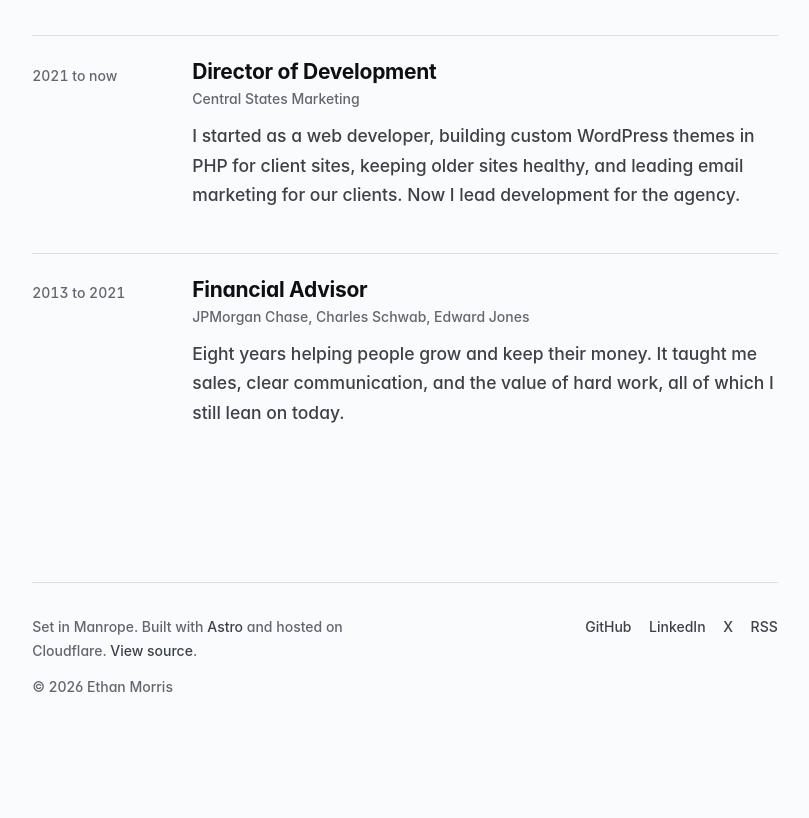
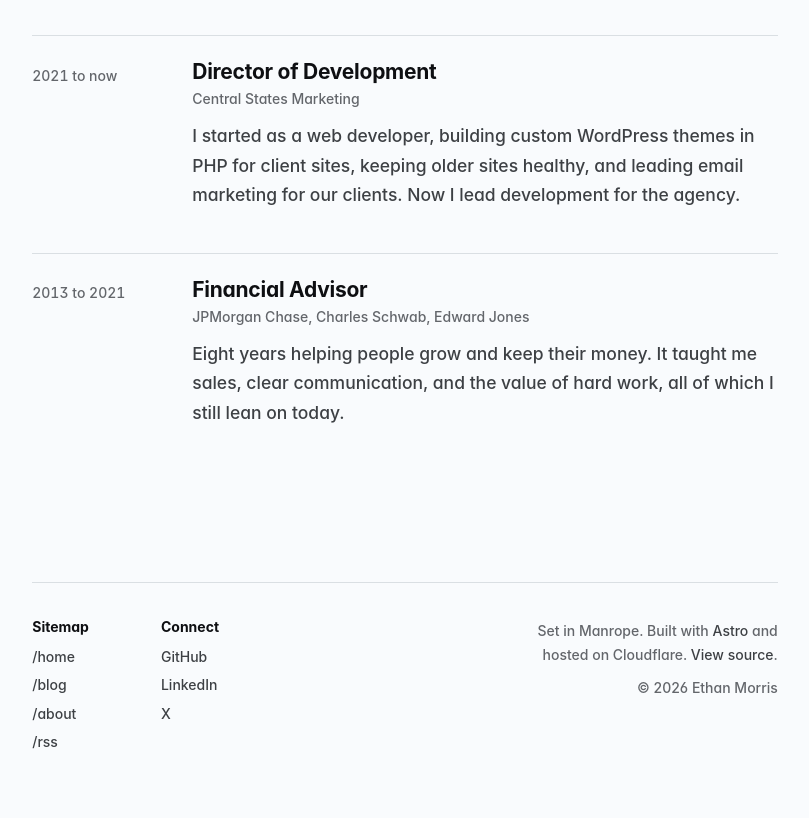
Before and after one commit to ethrmor/ethrmor-os, an Astro site: page /about in a window 1280 px wide. Shown: the part 1048-1866 px from the top of the page, without its empty margins (235-1044 px from the left). Before the commit the page ends 1802 px from the top, so only its background shows below. Built offline with nearby package versions, Linux system fonts and the light colour scheme; Astro itself is replaced by a stand-in of ours.

Commit message:
Footer: bring back Sitemap and Connect columns
Co-Authored-By: Claude Opus 5.5 <noreply@anthropic.com>

```diff
--- a/src/components/Footer.astro
+++ b/src/components/Footer.astro
@@ -2,48 +2,87 @@
 import { SOCIAL } from '../consts';
 
 const year = new Date().getFullYear();
+
+const sitemap = [
+	{ href: '/', label: '/home' },
+	{ href: '/blog', label: '/blog' },
+	{ href: '/about', label: '/about' },
+	{ href: '/rss.xml', label: '/rss' },
+];
+
+const connect = [
+	{ href: SOCIAL.github, label: 'GitHub' },
+	{ href: SOCIAL.linkedin, label: 'LinkedIn' },
+	{ href: SOCIAL.x, label: 'X' },
+];
 ---
 
 <footer class='layout-grid'>
 	<div class='inner'>
-		<p class='colophon'>
-			Set in Manrope. Built with <a href='https://astro.build'>Astro</a> and hosted on Cloudflare.{' '}
-			<a href='https://github.com/ethrmor/ethrmor-os'>View source</a>.
-		</p>
-		<ul class='elsewhere'>
-			<li><a href={SOCIAL.github} rel='me'>GitHub</a></li>
-			<li><a href={SOCIAL.linkedin} rel='me'>LinkedIn</a></li>
-			<li><a href={SOCIAL.x} rel='me'>X</a></li>
-			<li><a href='/rss.xml'>RSS</a></li>
-		</ul>
-		<p class='copyright'>&copy; {year} Ethan Morris</p>
+		<nav aria-labelledby='footer-sitemap'>
+			<h2 id='footer-sitemap'>Sitemap</h2>
+			<ul>
+				{
+					sitemap.map(({ href, label }) => (
+						<li>
+							<a href={href} class='path'>
+								{label}
+							</a>
+						</li>
+					))
+				}
+			</ul>
+		</nav>
+		<nav aria-labelledby='footer-connect'>
+			<h2 id='footer-connect'>Connect</h2>
+			<ul>
+				{
+					connect.map(({ href, label }) => (
+						<li>
+							<a href={href} rel='me'>
+								{label}
+							</a>
+						</li>
+					))
+				}
+			</ul>
+		</nav>
+		<div class='about'>
+			<p class='colophon'>
+				Set in Manrope. Built with <a href='https://astro.build'>Astro</a> and hosted on Cloudflare.{' '}
+				<a href='https://github.com/ethrmor/ethrmor-os'>View source</a>.
+			</p>
+			<p>&copy; {year} Ethan Morris</p>
+		</div>
 	</div>
 </footer>
 
 <style>
 	.inner {
+		display: grid;
+		grid-template-columns: auto auto 1fr;
+		align-items: start;
+		gap: 2rem clamp(2rem, 6vw, 4.5rem);
+		border-top: 1px solid var(--line);
+		padding-block: 2.25rem 4rem;
 		color: var(--ink-3);
 		font-size: var(--fs-sm);
+	}
+	h2 {
+		margin: 0 0 0.6rem;
+		color: var(--ink);
+		font-weight: 700;
+		font-size: var(--fs-sm);
+		letter-spacing: 0;
+	}
+	ul {
 		display: grid;
-		grid-template-columns: 1fr auto;
-		align-items: start;
-		gap: 0.75rem 2rem;
-		border-top: 1px solid var(--line);
-		padding-block: 2rem 3.5rem;
-	}
-	p {
-		margin: 0;
-		max-width: 38ch;
-	}
-	.elsewhere {
-		display: flex;
-		flex-wrap: wrap;
-		gap: 0.25rem 1.1rem;
+		gap: 0.3rem;
 		margin: 0;
 		padding: 0;
 		list-style: none;
 	}
-	.elsewhere li {
+	li {
 		margin: 0;
 	}
 	a {
@@ -54,9 +93,25 @@ const year = new Date().getFullYear();
 		color: var(--ink);
 		text-decoration-color: var(--accent);
 	}
-	@media (max-width: 560px) {
+	.path {
+		font-variant-ligatures: none;
+	}
+	.about {
+		justify-self: end;
+		max-width: 30ch;
+		text-align: right;
+	}
+	.about p {
+		margin: 0 0 0.6rem;
+	}
+	@media (max-width: 640px) {
 		.inner {
-			grid-template-columns: 1fr;
+			grid-template-columns: 1fr 1fr;
+		}
+		.about {
+			grid-column: 1 / -1;
+			justify-self: start;
+			text-align: left;
 		}
 	}
 </style>
```
